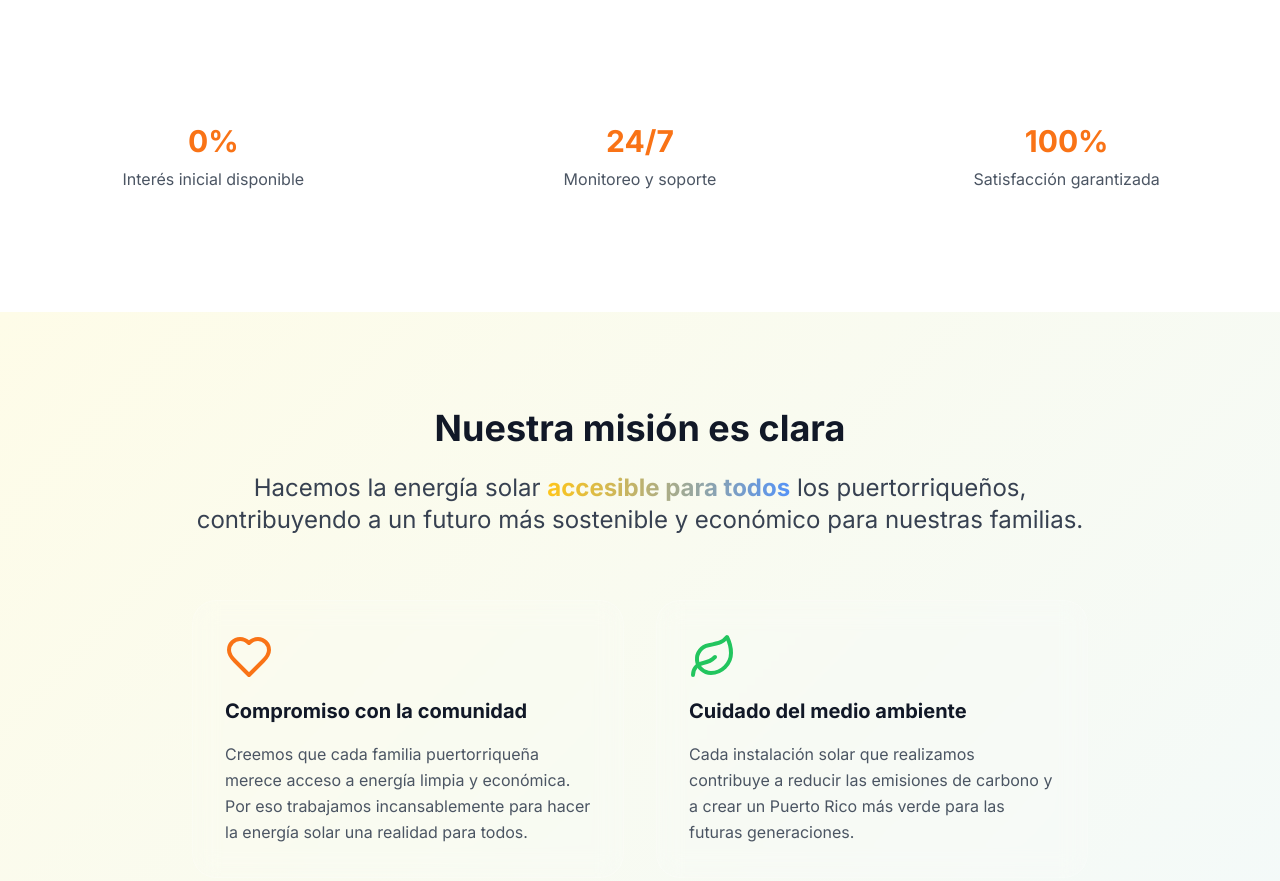
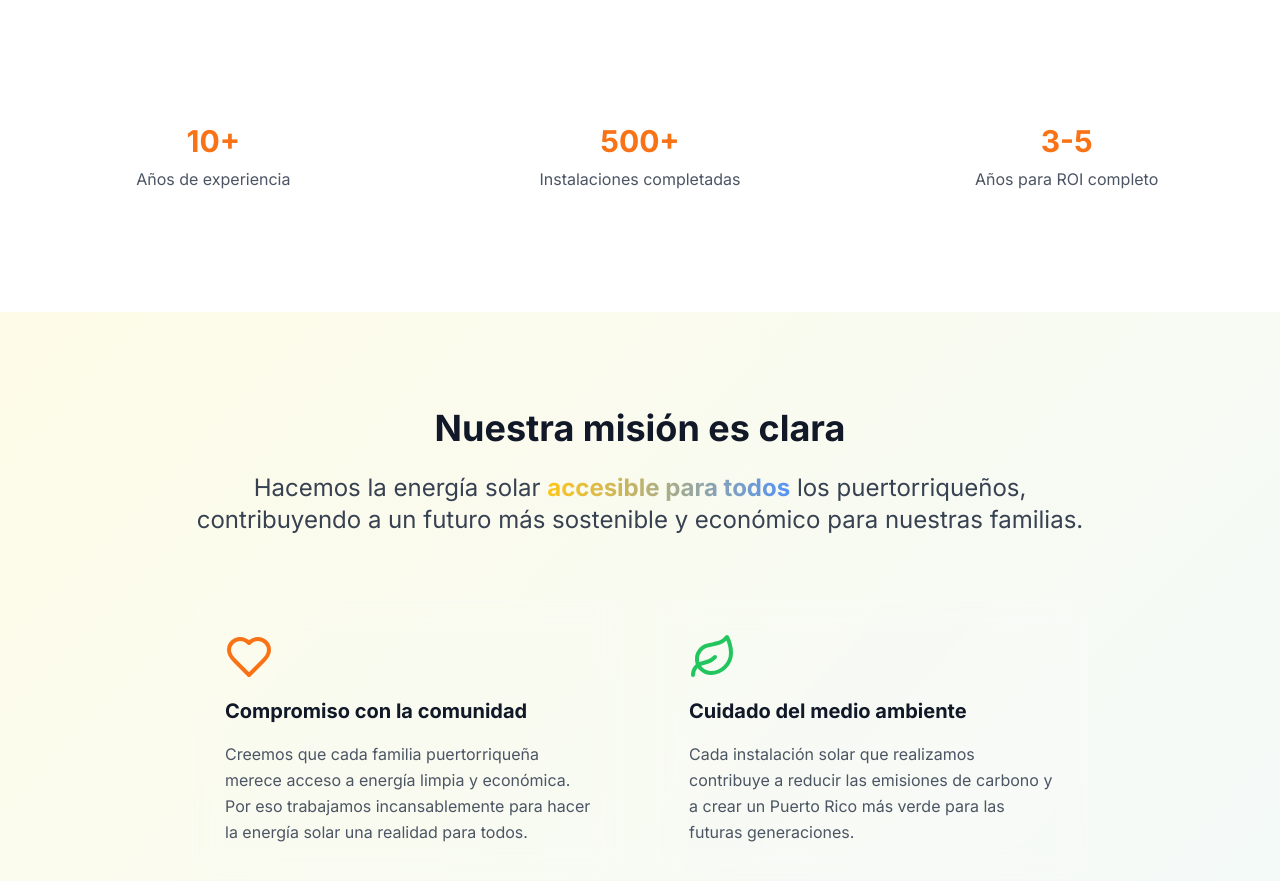
Before and after one commit to xOGz/sol-puerto-cotiza, a React (Vite) app: page / in a window 1280 px wide. Shown: the part 5144-6025 px from the top of the page. Built offline with nearby package versions, Linux system fonts and the light colour scheme; no server answers; the database is empty.

Commit message:
Refactor FeatureGrid section
Remove and replace elements in the FeatureGrid section, incorporating suggested improvements.

```diff
--- a/src/components/FeatureGrid.tsx
+++ b/src/components/FeatureGrid.tsx
@@ -65,16 +65,16 @@ const FeatureGrid = () => {
         {/* Additional Benefits */}
         <div className="mt-16 grid grid-cols-1 md:grid-cols-3 gap-8">
           <div className="text-center glass p-6 rounded-2xl animate-fade-in-up">
-            <div className="text-3xl font-bold text-solar-500 mb-2">0%</div>
-            <div className="text-gray-600">Interés inicial disponible</div>
+            <div className="text-3xl font-bold text-solar-500 mb-2">10+</div>
+            <div className="text-gray-600">Años de experiencia</div>
           </div>
           <div className="text-center glass p-6 rounded-2xl animate-fade-in-up">
-            <div className="text-3xl font-bold text-solar-500 mb-2">24/7</div>
-            <div className="text-gray-600">Monitoreo y soporte</div>
+            <div className="text-3xl font-bold text-solar-500 mb-2">500+</div>
+            <div className="text-gray-600">Instalaciones completadas</div>
           </div>
           <div className="text-center glass p-6 rounded-2xl animate-fade-in-up">
-            <div className="text-3xl font-bold text-solar-500 mb-2">100%</div>
-            <div className="text-gray-600">Satisfacción garantizada</div>
+            <div className="text-3xl font-bold text-solar-500 mb-2">3-5</div>
+            <div className="text-gray-600">Años para ROI completo</div>
           </div>
         </div>
       </div>
```
